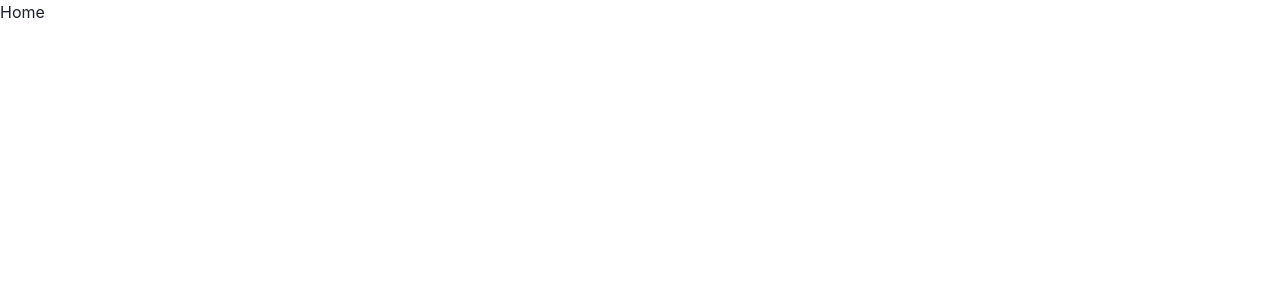
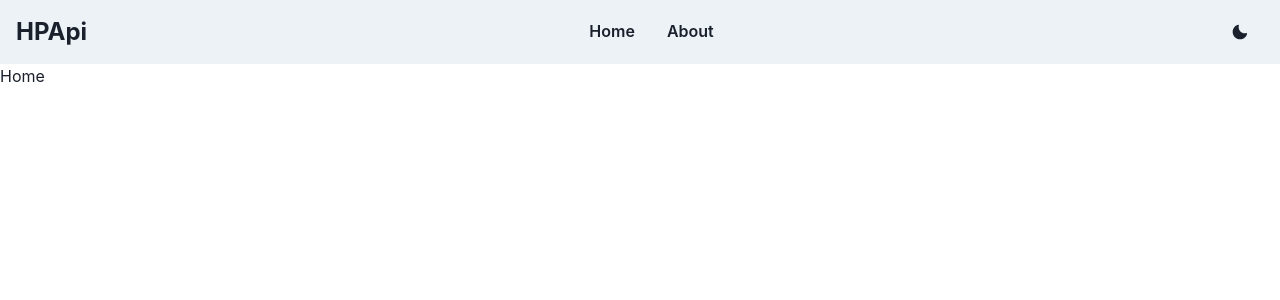
Before and after one commit to jouwdan/hpapi, a React (Vite) app in the folder packages/web/: page / in a window 1280 px wide. Shown: the top 300 px of the page. Built offline with nearby package versions, Linux system fonts and the light colour scheme.

Commit message:
feat: navbar

```diff
--- a/packages/web/package.json
+++ b/packages/web/package.json
@@ -10,6 +10,7 @@
     "preview": "vite preview"
   },
   "dependencies": {
+    "@chakra-ui/icons": "2.0.19",
     "@chakra-ui/react": "2.7.0",
     "@emotion/react": "11.11.1",
     "@emotion/styled": "11.11.0",
--- a/packages/web/src/components/Navbar/Navbar.tsx
+++ b/packages/web/src/components/Navbar/Navbar.tsx
@@ -1,5 +1,6 @@
 import { FC } from 'react'
-import { Box } from '@chakra-ui/react'
+import { Box, Button, Flex, useColorMode, useColorModeValue } from '@chakra-ui/react'
+import { MoonIcon, SunIcon } from '@chakra-ui/icons';
 
 interface NavbarProps {
   currentPath: string
@@ -7,9 +8,21 @@ interface NavbarProps {
 
 const Navbar: FC<NavbarProps> = ({ currentPath }) => {
 
+  const { colorMode, toggleColorMode } = useColorMode();
   return (
-    <Box>
-
+    <Box bg={useColorModeValue('gray.100', 'gray.900')} px={4}>
+      <Flex h='16' alignItems='center' justifyContent='space-between'>
+        <Box fontSize='2xl' fontWeight='bold'>
+          HPApi
+        </Box>
+        <Box>
+          <Button variant={currentPath === '/' ? 'solid' : 'ghost'}>Home</Button>
+          <Button variant={currentPath === '/about' ? 'solid' : 'ghost'}>About</Button>
+        </Box>
+        <Button onClick={toggleColorMode}>
+          {colorMode === 'light' ? <MoonIcon /> : <SunIcon />}
+        </Button>
+      </Flex>
     </Box>
   )
 }
--- a/packages/web/src/routes/index.tsx
+++ b/packages/web/src/routes/index.tsx
@@ -1,14 +1,18 @@
 import { BrowserRouter as Router, Route, Routes } from 'react-router-dom';
 import Home from './home';
+import { Navbar } from '../components/Navbar';
 
 const MyRoutes = () => {
   return (
+    <>
+      <Navbar currentPath="/" />
         <Router>
           <Routes>
             <Route path="/" element={<Home />} />
             {/* Add more routes here */}
         </Routes>
       </Router>
+    </>
   );
 };
 
```
Also changed, not shown: 1 other file (tests, documents, lock files or other folders). Lines whose indentation alone changed are shown as unchanged.
